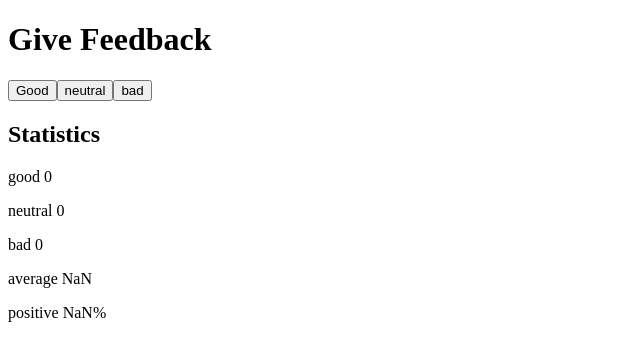
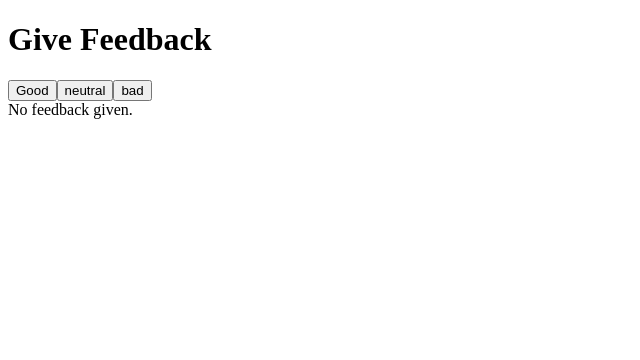
Before and after one commit to IanKaremi/Course_submissions, a React (Vite) app in the folder part1/unicafe/: page / in a window 1280 px wide. Shown: the top 360 px of the page, without its empty margins (0-640 px from the left). Built offline with nearby package versions, Linux system fonts and the light colour scheme.

Commit message:
exercise 1.9

```diff
--- a/part1/unicafe/src/App.jsx
+++ b/part1/unicafe/src/App.jsx
@@ -16,11 +16,13 @@ function App() {
     <button onClick={()=>setBad(bad+1)}>bad</button>
 
 
-    <Statistics g={good} n={neutral} b={bad}/>
+    {(good==0 && neutral==0 && bad == 0) && <div>No feedback given.</div>}
+
+    {!(good==0 && neutral==0 && bad == 0) && <Statistics g={good} n={neutral} b={bad}/>}
 
 
-    <p>average {(good + (bad*-1))/(good+neutral+bad)}</p>
-    <p>positive {good/(good+neutral+bad)*100}%</p>
+    {!(good==0 && neutral==0 && bad == 0) && <p>average {(good + (bad*-1))/(good+neutral+bad)}</p>}
+    {!(good==0 && neutral==0 && bad == 0) && <p>positive {good/(good+neutral+bad)*100}%</p>}
 
     </>
   )
```
